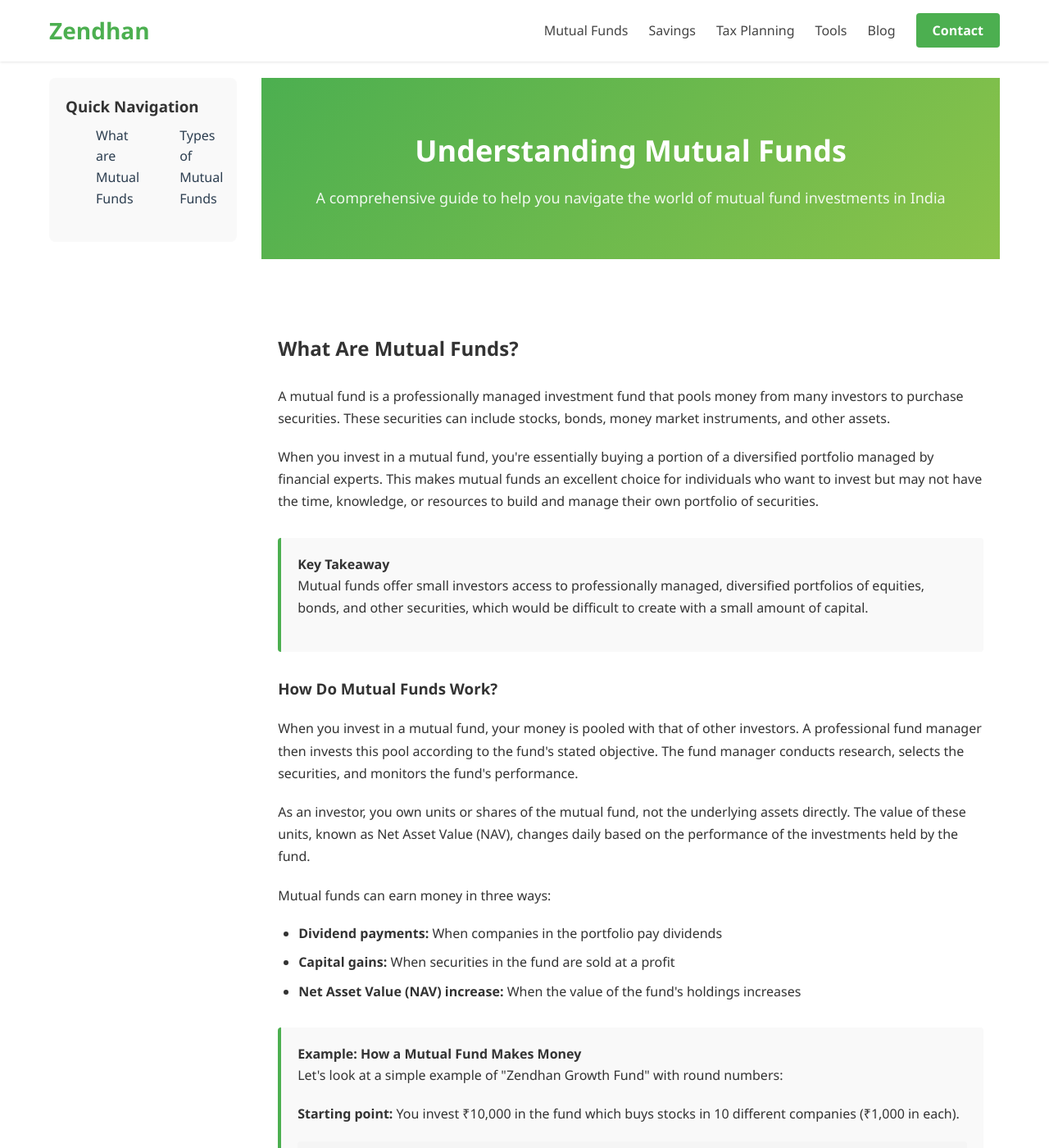
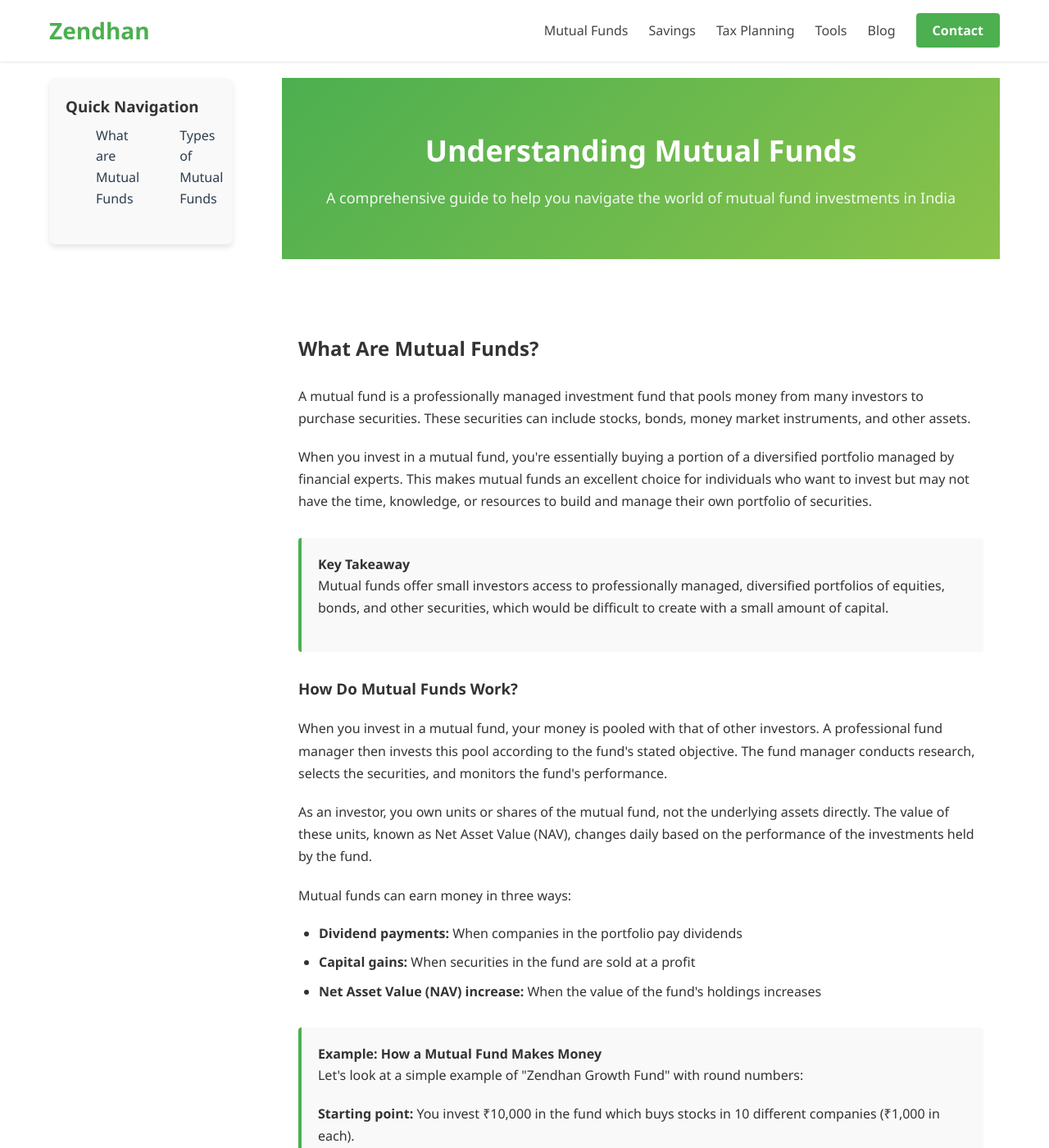
Before and after one commit to nandan11/zendhan, a Jekyll site: the page built from mutual-funds.html, in a window 1280 px wide and 1400 px high. Shown: the whole window at 82% size. Built offline with Jekyll 4.4.1, drawn with Linux system fonts in a browser that asks for light colours.

Commit message:
Update mutual-funds.css

```diff
--- a/assets/css/mutual-funds.css
+++ b/assets/css/mutual-funds.css
@@ -179,3 +179,69 @@
 .quick-navigation a:hover {
     background-color: #f0f0f0;
 }
+/* Sticky Sidebar Styles */
+.page-layout {
+    display: flex;
+    max-width: 1200px;
+    margin: 0 auto;
+}
+
+.quick-navigation {
+    position: sticky;
+    top: 20px;
+    align-self: flex-start;
+    width: 250px;
+    max-height: 90vh;
+    padding: 20px;
+    background-color: #f9f9f9;
+    border-radius: 8px;
+    box-shadow: 0 4px 6px rgba(0, 0, 0, 0.1);
+}
+
+.quick-navigation ul {
+    list-style: none;
+    padding: 0;
+    margin: 0;
+}
+
+.quick-navigation li {
+    margin-bottom: 15px;
+}
+
+.quick-navigation a {
+    text-decoration: none;
+    color: #333;
+    font-size: 16px;
+    padding: 10px;
+    display: block;
+    border-radius: 5px;
+    transition: background-color 0.3s ease;
+}
+
+.quick-navigation a:hover,
+.quick-navigation a.active {
+    background-color: #e0e0e0;
+    color: #007bff;
+}
+
+.main-content {
+    flex-grow: 1;
+    padding-left: 30px;
+}
+
+/* Responsive adjustments */
+@media (max-width: 768px) {
+    .page-layout {
+        flex-direction: column;
+    }
+
+    .quick-navigation {
+        width: 100%;
+        position: static;
+        margin-bottom: 20px;
+    }
+
+    .main-content {
+        padding-left: 0;
+    }
+}
```
